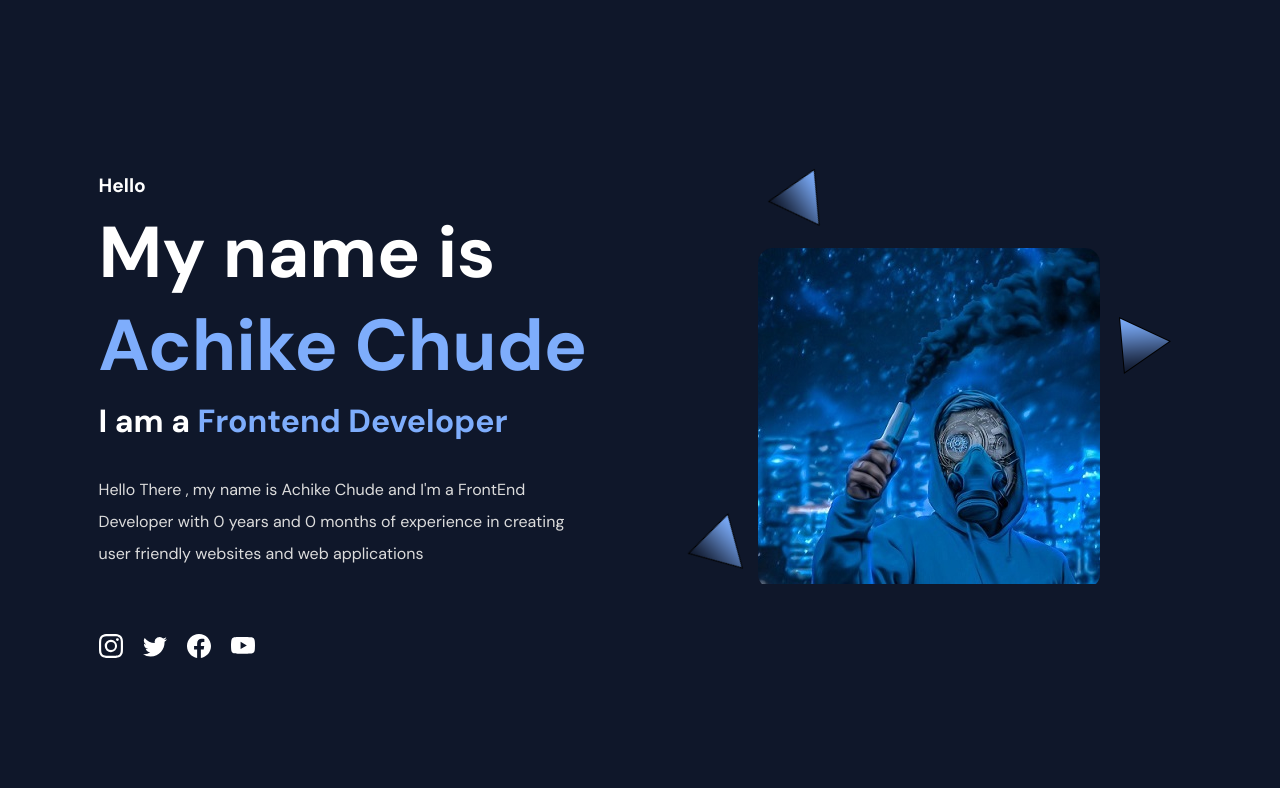
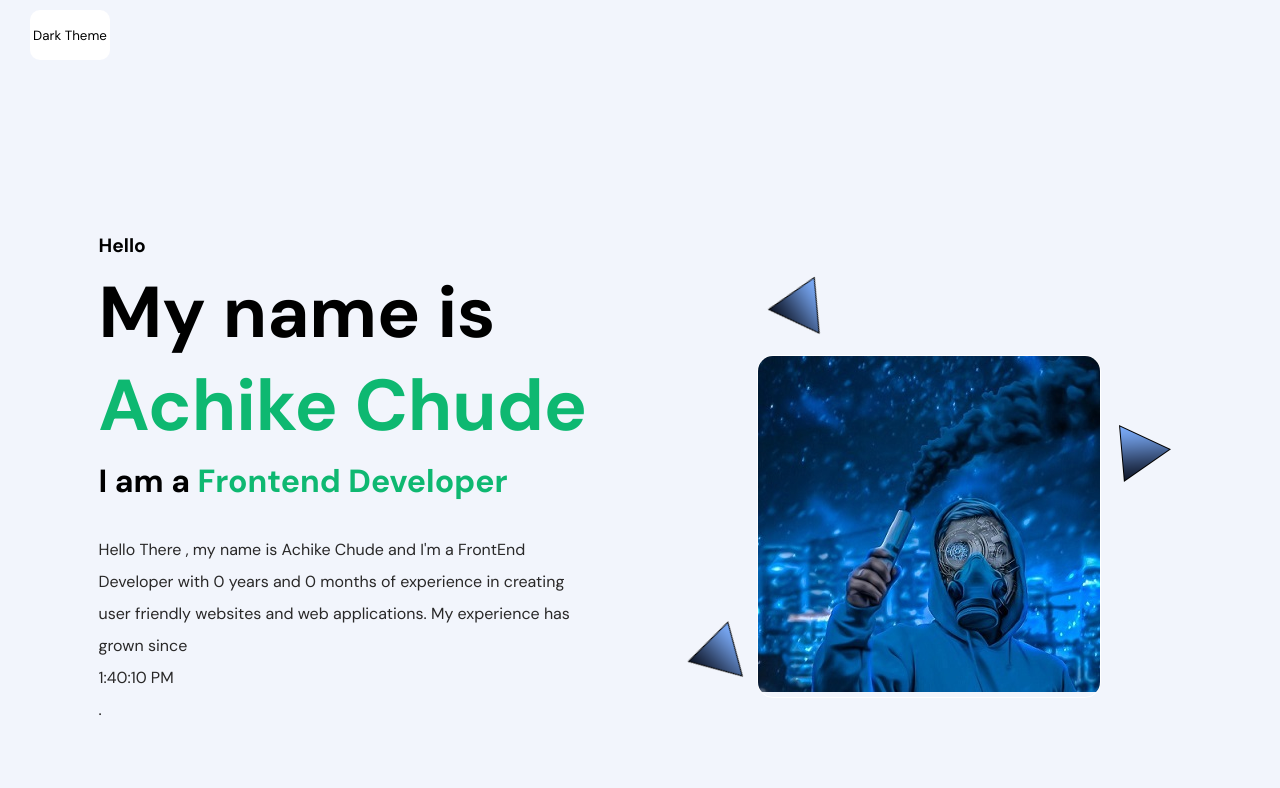
Before and after one commit to Achykez/myPortfolio, a React (Create React App) app: page / in a window 1280 px wide. Shown: the top 788 px of the page. Built offline with nearby package versions, Linux system fonts and the light colour scheme.

Commit message:
dark and light theme made success

```diff
--- a/src/App.jsx
+++ b/src/App.jsx
@@ -1,25 +1,97 @@
-import React from "react";
-import { ThemeProvider } from "styled-components";
+import React, { useState, useEffect } from "react";
+import styled, { ThemeProvider } from "styled-components";
 import { MainBody, Container } from "./styles/Global.styled";
-import { theme } from "./utils/Theme";
 
 // components
 import ShowCase from "./components/ShowCase";
 import MySkills from "./components/MySkills";
 
+export const lightTheme = {
+  colors: {
+    primary: "#f2f5fc",
+    primary_light: "#131c31",
+    secondary: "#0eb871",
+    text1: "#000",
+    text2: "#fff",
+    para_text_color: "#292828",
+  },
+  fonts: {
+    family: "DM sans",
+    weight: {
+      regular: 400,
+      medium: 500,
+      bold: 700,
+    },
+  },
+  breakpoints: {
+    mobile: "720px",
+  },
+};
+
+export const darkTheme = {
+  colors: {
+    primary: "#131c31",
+    primary_light: "#0f172a",
+    secondary: "#7eadfc",
+    text1: "#fff",
+    text2: "#000",
+    para_text_color: "#dcdcdc",
+  },
+  fonts: {
+    family: "DM sans",
+    weight: {
+      regular: 400,
+      medium: 500,
+      bold: 700,
+    },
+  },
+  breakpoints: {
+    mobile: "720px",
+  },
+};
+
+
 
 function App() {
+  const [isDarkMode, setIsDarkMode] = useState(false);
+
+  useEffect(() => {
+    const currentTime = new Date().getHours();
+    if (currentTime >= 19 || currentTime < 7) {
+      setIsDarkMode(true); // switch to dark mode between 7pm and 7am
+    } else {
+      setIsDarkMode(false); // switch to light mode between 7am and 7pm
+    }
+  }, []);
+
+  const toggleTheme = () => {
+    setIsDarkMode(!isDarkMode)
+  };
+
   return (
-    <ThemeProvider theme={theme}>
+    <ThemeProvider theme={isDarkMode ? darkTheme : lightTheme}>
       <MainBody>
+          <Button type="toggle" onClick={toggleTheme}>{isDarkMode ? "Light Theme" : "Dark Theme"}</Button>
         <Container>
-        <ShowCase></ShowCase>
-        <MySkills />
-
+          <ShowCase />
+          <MySkills />
         </Container>
       </MainBody>
     </ThemeProvider>
   );
 }
 
+ const Button = styled.button`
+  color: ${({theme}) => theme.colors.text1};
+  height: 50px;
+  width: 80px;
+  border-radius: 10px;
+  background-color: ${({theme}) => theme.colors.text2};
+  margin-left: 30px;
+  position: right;
+  border: none;
+  margin-top: 10px;
+  cursor: pointer;
+`
+
 export default App;
--- a/src/components/ShowCase.jsx
+++ b/src/components/ShowCase.jsx
@@ -10,10 +10,14 @@ import {
 } from "../styles/Global.styled";
 import { genesys } from "../utils/experience";
 import { BsInstagram, BsFacebook, BsTwitter, BsYoutube } from "react-icons/bs";
-import { ShowCaseParticleContainer, ShowImageCard, Particle } from "../styles/Showcase.styled";
-import codeBlue from "../assets/codeblue.JPG"
-import BackParticle  from "../assets/particle.png"
-
+import {
+  ShowCaseParticleContainer,
+  ShowImageCard,
+  Particle,
+} from "../styles/Showcase.styled";
+import codeBlue from "../assets/codeblue.JPG";
+import BackParticle from "../assets/particle.png";
+import { Clock } from "../utils/Clock";
 
 const ShowCase = () => {
   return (
@@ -28,13 +32,14 @@ const ShowCase = () => {
             My name is <BlueText>Achike Chude</BlueText>
           </Heading>
           <Heading size="h3" as="h3">
-            I am a  <BlueText>Frontend Developer</BlueText>
+            I am a <BlueText>Frontend Developer</BlueText>
           </Heading>
 
           <ParaText as="p" top="2rem" bottom="4rem">
             Hello There , my name is Achike Chude and I'm a FrontEnd Developer
-            with {genesys.years} years and {genesys.months} months of experience
-            in creating user friendly websites and web applications
+            with {genesys.years} years and {genesys.months} months of experience in creating
+            user friendly websites and web applications. My experience has grown
+            since <Clock />.
           </ParaText>
 
           {/* ----social-icons----  */}
@@ -57,7 +62,7 @@ const ShowCase = () => {
         <FlexContainer justify="flex-end">
           <ShowCaseParticleContainer>
             <ShowImageCard>
-                <img src={codeBlue} alt="image" />
+              <img src={codeBlue} alt="image" />
             </ShowImageCard>
             <Particle
               src={BackParticle}
@@ -80,7 +85,6 @@ const ShowCase = () => {
               left="-60px"
               rotate="50deg"
             />
-
           </ShowCaseParticleContainer>
         </FlexContainer>
       </FlexContainer>
--- a/src/styles/Global.styled.js
+++ b/src/styles/Global.styled.js
@@ -1,4 +1,5 @@
 import styled from "styled-components";
+import { lightTheme, darkTheme } from "../App";
 
 export const MainBody = styled.div`
   background-color: ${({ theme }) => theme.colors.primary};
@@ -29,7 +30,7 @@ export const FlexContainer = styled.div`
 `;
 
 export const Heading = styled(PaddingContainer)`
-  color: ${({ theme }) => theme.colors.white};
+  color: ${({ theme }) => theme.colors.text1};
   text-align: ${({ align }) => align};
   font-size: ${({ size }) => {
     switch (size) {
@@ -63,7 +64,7 @@ export const IconContainer = styled.div`
   color: ${({ color, theme }) => {
     switch (color) {
       case "white":
-        return theme.colors.white;
+        return theme.colors.text1;
 
       case "blue":
         return theme.colors.secondary;
--- a/src/styles/Showcase.styled.js
+++ b/src/styles/Showcase.styled.js
@@ -6,7 +6,7 @@ export const ShowCaseParticleContainer = styled.div`
 `
 
 export const ShowImageCard = styled.div`
-    border: 1px solid #0f172a;
+    border: 1px solid ${({theme}) => theme.colors.text2};
     width: max-content;
     padding-bottom: 0rem;
     border-radius: 1rem;
--- /dev/null
+++ b/src/utils/Clock.jsx
@@ -0,0 +1,31 @@
+import React, { useState, useEffect } from "react";
+
+ export const Clock = () => {
+  const [time, setTime] = useState(new Date());
+
+  useEffect(() => {
+    const interval = setInterval(() => {
+      setTime(new Date());
+    }, 1000);
+
+    return () => clearInterval(interval);
+  }, []);
+
+  return <div>{time.toLocaleTimeString()}</div>;
+};
+
+const Experience = () => {
+  const dateString = "2022-05-15";
+  const { years, months } = howLongAgo(dateString);
+
+  return (
+    <ParaText as="p" top="2rem" bottom="4rem">
+      Hello There , my name is Achike Chude and I'm a FrontEnd Developer with{" "}
+      {years} years and {months} months of experience in creating user friendly
+      websites and web applications. My experience has grown since{" "}
+      <Clock />.
+    </ParaText>
+  );
+};
+
+export default Experience;
```
